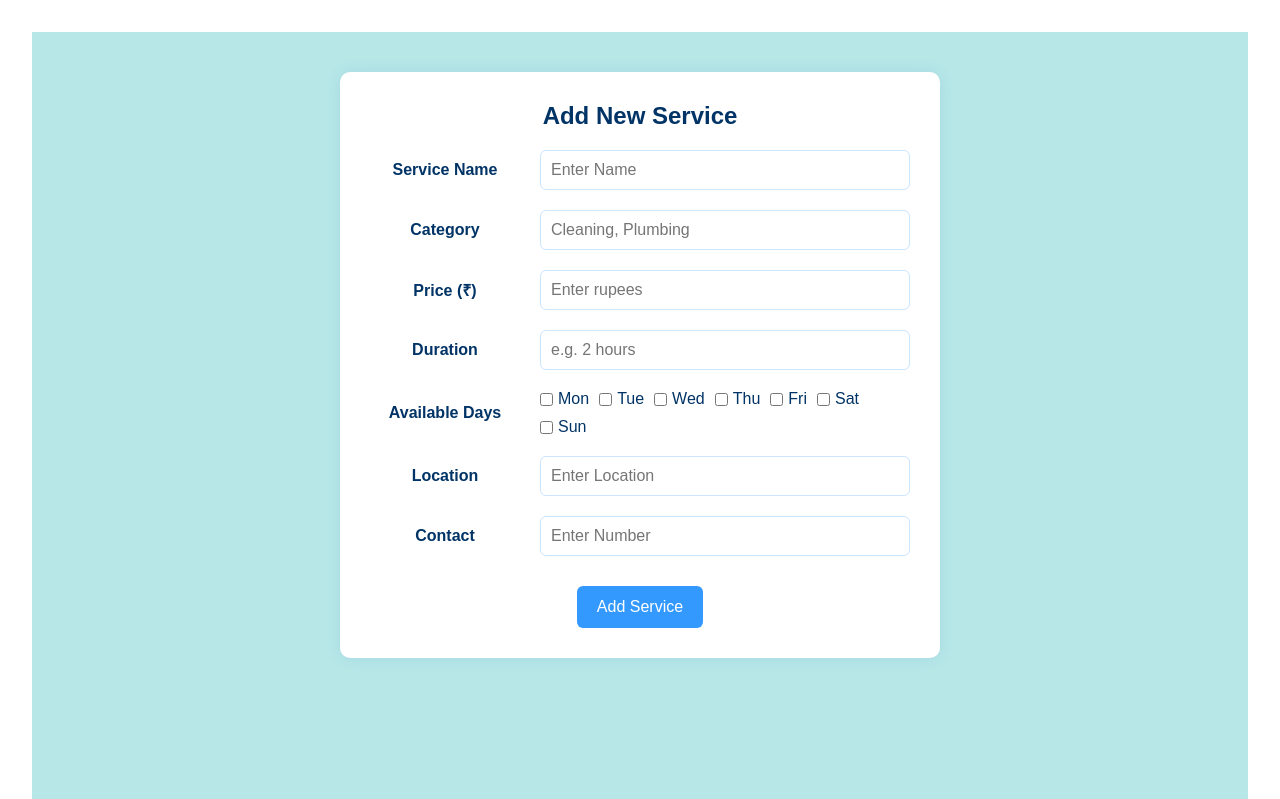
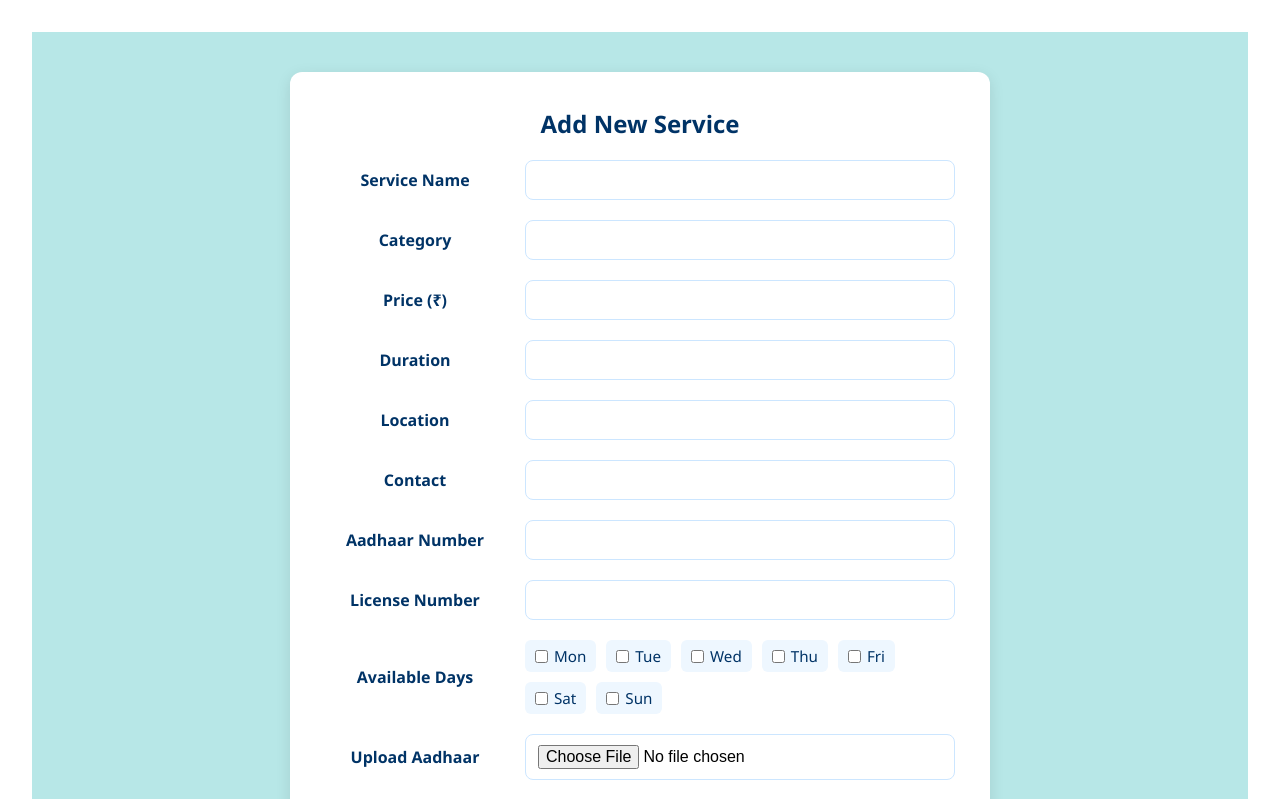
Before and after one commit to chaitanya-goutam-9/ServeNow-_Frontend-Provider, a React (Vite) app: page /add-service in a window 1280 px wide. Shown: the top 799 px of the page. Built offline with nearby package versions, Linux system fonts and the light colour scheme.

Commit message:
first push code . provider section

```diff
--- a/src/App.jsx
+++ b/src/App.jsx
@@ -3,7 +3,7 @@ import Login from "./components/Login";
 import Register from "./components/Register";
 import ForgotPassword from "./components/ForgotPassword";
 import Dashboard from "./components/Dashboard";
-import AddServiceForm from "./components/AddServiceForm"; // ✅ Import this
+import AddServiceForm from "./components/AddServiceForm";
 import { Routes, Route } from "react-router-dom";
 import EarningsReport  from "./pages/EarningsReport"
 import ManageBookings from "./pages/ManageBookings";
--- a/src/components/AddServiceForm.jsx
+++ b/src/components/AddServiceForm.jsx
@@ -5,15 +5,15 @@ const styles = {
     minHeight: "100vh",
     backgroundColor: "#B7E7E7",
     padding: "40px 20px",
-    fontFamily: "Arial, sans-serif",
+    fontFamily: "'Segoe UI', Tahoma, Geneva, Verdana, sans-serif",
   },
   formContainer: {
-    maxWidth: "600px",
+    maxWidth: "700px",
     margin: "0 auto",
     backgroundColor: "#ffffff",
-    padding: "30px",
-    borderRadius: "10px",
-    boxShadow: "0 0 15px rgba(0, 102, 204, 0.1)",
+    padding: "35px",
+    borderRadius: "12px",
+    boxShadow: "0 4px 15px rgba(0, 0, 0, 0.1)",
   },
   formGroup: {
     marginBottom: "20px",
@@ -23,16 +23,19 @@ const styles = {
     flexWrap: "wrap",
   },
   label: {
-    width: "150px",
+    width: "180px",
     color: "#003366",
-    fontWeight: "bold",
+    fontWeight: "600",
+    fontSize: "1rem",
   },
   input: {
     flex: 1,
-    padding: "10px",
+    padding: "10px 12px",
     border: "1px solid #cce6ff",
-    borderRadius: "6px",
+    borderRadius: "8px",
     fontSize: "1rem",
+    outline: "none",
+    transition: "border 0.2s",
   },
   checkboxGroup: {
     display: "flex",
@@ -43,26 +46,40 @@ const styles = {
   checkboxLabel: {
     display: "flex",
     alignItems: "center",
-    gap: "5px",
+    gap: "6px",
+    backgroundColor: "#eef7ff",
+    padding: "6px 10px",
+    borderRadius: "6px",
+    fontSize: "0.95rem",
+    fontWeight: "500",
     color: "#003366",
-  },
-  imagePreview: {
-    width: "100%",
-    maxHeight: "200px",
-    objectFit: "contain",
-    marginTop: "10px",
-    borderRadius: "8px",
-    border: "1px solid #cce6ff",
+    cursor: "pointer",
   },
   submitButton: {
     backgroundColor: "#3399ff",
     color: "white",
     border: "none",
-    padding: "12px 20px",
+    padding: "14px 24px",
     fontSize: "1rem",
-    borderRadius: "6px",
+    borderRadius: "8px",
     cursor: "pointer",
-    marginTop: "10px",
+    marginTop: "20px",
+    transition: "background-color 0.3s",
+  },
+  photoPreviewContainer: {
+    display: "flex",
+    flexWrap: "wrap",
+    gap: "12px",
+    marginTop: "15px",
+  },
+  photoPreview: {
+    width: "100px",
+    height: "100px",
+    objectFit: "cover",
+    borderRadius: "8px",
+    border: "1px solid #ccc",
+    boxShadow: "0 2px 5px rgba(0,0,0,0.1)",
+    transition: "transform 0.2s",
   },
 };
 
@@ -77,10 +94,12 @@ const AddServiceForm = () => {
     availableDays: [],
     location: "",
     contact: "",
-    image: "",
+    aadhaarNumber: "",
+    aadhaarFile: null,
+    licenseNumber: "",
+    licenseFile: null,
+    photos: [],
   });
-
-  // const [imagePreview, setImagePreview] = useState(null);
 
   const handleChange = (e) => {
     const { name, value } = e.target;
@@ -96,84 +115,121 @@ const AddServiceForm = () => {
     }));
   };
 
-  // const handleImageUpload = (e) => {
-  //   const file = e.target.files[0];
-  //   if (!file) return;
+  const handleFileChange = (e, field) => {
+    const file = e.target.files[0];
+    setFormData((prev) => ({ ...prev, [field]: file }));
+  };
 
-  //   const reader = new FileReader();
-  //   reader.onloadend = () => {
-  //     setFormData((prev) => ({
-  //       ...prev,
-  //       image: reader.result,
-  //     }));
-  //     setImagePreview(reader.result);
-  //   };
-  //   reader.readAsDataURL(file);
-  // };
+  const handlePhotoUpload = (e) => {
+    const files = Array.from(e.target.files);
+    setFormData((prev) => ({
+      ...prev,
+      photos: [...prev.photos, ...files],
+    }));
+  };
 
-  const handleSubmit = (e) => {
-    e.preventDefault();
+  const handleSubmit = async () => {
+    const formDataToSend = new FormData();
+    formDataToSend.append("serviceName", formData.serviceName);
+    formDataToSend.append("category", formData.category);
+    formDataToSend.append("price", formData.price);
+    formDataToSend.append("duration", formData.duration);
+    formDataToSend.append(
+      "availableDays",
+      JSON.stringify(formData.availableDays)
+    );
+    formDataToSend.append("location", formData.location);
+    formDataToSend.append("contact", formData.contact);
+    formDataToSend.append("aadhaarNumber", formData.aadhaarNumber);
+    formDataToSend.append("licenseNumber", formData.licenseNumber);
+
+    if (formData.aadhaarFile) {
+      formDataToSend.append("aadhaarFile", formData.aadhaarFile);
+    }
+    if (formData.licenseFile) {
+      formDataToSend.append("licenseFile", formData.licenseFile);
+    }
+
+    formData.photos.forEach((photo) => {
+      formDataToSend.append("photos", photo);
+    });
+
+    try {
+      const token = localStorage.getItem("token");
+      const response = await fetch("http://localhost:5000/api/provider-services/submit", {
+        method: "POST",
+        headers: {
+          Authorization: `Bearer ${token}`,
+        },
+        body: formDataToSend,
+
+      // const token =localStorage.setItem("token", response.data.token);
+      // const response = await fetch(
+      //   "http://localhost:5000/api/provider-services/submit",
+      //   {
+      //     method: "POST",
+      //     headers: {
+      //       Authorization: `Bearer ${token}`,
+      //     },
+      //     body: formDataToSend,
+        }
+      );
+
+      if (response.ok) {
         alert("Service Added Successfully!");
-    const saved = JSON.parse(localStorage.getItem("services")) || [];
-    localStorage.setItem("services", JSON.stringify([...saved, formData]));
+        setFormData({
+          serviceName: "",
+          category: "",
+          price: "",
+          duration: "",
+          availableDays: [],
+          location: "",
+          contact: "",
+          aadhaarNumber: "",
+          aadhaarFile: null,
+          licenseNumber: "",
+          licenseFile: null,
+          photos: [],
+        });
+      } else {
+        alert("Failed to add service. Please try again.");
+      }
+    } catch (error) {
+
+      alert("Server error. Try again later.");
+      console.error("Error:", error);
+    }
   };
 
   return (
     <div style={styles.pageWrapper}>
       <div style={styles.formContainer}>
-        <h2 style={{ color: "#003366", marginBottom: "20px" }}>Add New Service</h2>
-        <form onSubmit={handleSubmit}>
-          <div style={styles.formGroup}>
-            <label style={styles.label}>Service Name</label>
+        <h2 style={{ color: "#003366", marginBottom: "20px" }}>
+          Add New Service
+        </h2>
+
+        {[
+          ["Service Name", "serviceName"],
+          ["Category", "category"],
+          ["Price (₹)", "price", "number"],
+          ["Duration", "duration"],
+          ["Location", "location"],
+          ["Contact", "contact", "tel"],
+          ["Aadhaar Number", "aadhaarNumber"],
+          ["License Number", "licenseNumber"],
+        ].map(([label, name, type = "text"]) => (
+          <div key={name} style={styles.formGroup}>
+            <label style={styles.label}>{label}</label>
             <input
               style={styles.input}
-              type="text"
-              name="serviceName"
-              value={formData.serviceName}
+              type={type}
+              name={name}
+              value={formData[name]}
               onChange={handleChange}
-              placeholder="Enter Name"
               required
             />
           </div>
-
-          <div style={styles.formGroup}>
-            <label style={styles.label}>Category</label>
-            <input
-              style={styles.input}
-              type="text"
-              name="category"
-              value={formData.category}
-              onChange={handleChange}
-              placeholder="Cleaning, Plumbing"
-              required
-            />
-          </div>
-
-          <div style={styles.formGroup}>
-            <label style={styles.label}>Price (₹)</label>
-            <input
-              style={styles.input}
-              type="number"
-              name="price"
-              value={formData.price}
-              onChange={handleChange}
-              placeholder="Enter rupees"
-              required
-            />
-          </div>
-
-          <div style={styles.formGroup}>
-            <label style={styles.label}>Duration</label>
-            <input
-              style={styles.input}
-              type="text"
-              name="duration"
-              value={formData.duration}
-              onChange={handleChange}
-              placeholder="e.g. 2 hours"
-              required
-            />
-          </div>
+        ))}
 
         <div style={styles.formGroup}>
           <label style={styles.label}>Available Days</label>
@@ -192,50 +248,69 @@ const AddServiceForm = () => {
         </div>
 
         <div style={styles.formGroup}>
-            <label style={styles.label}>Location</label>
+          <label style={styles.label}>Upload Aadhaar</label>
           <input
             style={styles.input}
-              type="text"
-              name="location"
-              value={formData.location}
-              onChange={handleChange}
-              placeholder="Enter Location"
+            type="file"
+            accept=".jpg,.jpeg,.png,.pdf"
+            onChange={(e) => handleFileChange(e, "aadhaarFile")}
             required
           />
         </div>
 
         <div style={styles.formGroup}>
-            <label style={styles.label}>Contact</label>
+          <label style={styles.label}>Upload License</label>
           <input
             style={styles.input}
-              type="tel"
-              name="contact"
-              value={formData.contact}
-              onChange={handleChange}
-              placeholder="Enter Number"
+            type="file"
+            accept=".jpg,.jpeg,.png,.pdf"
+            onChange={(e) => handleFileChange(e, "licenseFile")}
             required
           />
         </div>
 
-          {/* <div style={styles.formGroup}>
-            <label style={styles.label}>Service Image</label>
-            <div style={{ flex: 1 }}>
+        <div style={styles.formGroup}>
+          <label style={styles.label}>Upload Photos</label>
           <input
+            style={styles.input}
             type="file"
             accept="image/*"
-                onChange={handleImageUpload}
-                style={{ ...styles.input, padding: "8px" }}
+            multiple
+            onChange={handlePhotoUpload}
           />
-              {imagePreview && (
-                <img src={imagePreview} alt="Preview" style={styles.imagePreview} />
+        </div>
+
+        {formData.photos.length > 0 && (
+          <div style={styles.photoPreviewContainer}>
+            {formData.photos.map((file, idx) => (
+              <img
+                key={idx}
+                src={URL.createObjectURL(file)}
+                alt={`Preview ${idx}`}
+                style={styles.photoPreview}
+                onMouseEnter={(e) =>
+                  (e.currentTarget.style.transform = "scale(1.05)")
+                }
+                onMouseLeave={(e) =>
+                  (e.currentTarget.style.transform = "scale(1)")
+                }
+              />
+            ))}
+          </div>
         )}
-            </div>
-          </div> */}
 
-          <button type="submit" style={styles.submitButton}>
+        <button
+          style={styles.submitButton}
+          onClick={handleSubmit}
+          onMouseEnter={(e) =>
+            (e.currentTarget.style.backgroundColor = "#1c80e3")
+          }
+          onMouseLeave={(e) =>
+            (e.currentTarget.style.backgroundColor = "#3399ff")
+          }
+        >
           Add Service
         </button>
-        </form>
       </div>
     </div>
   );
--- a/src/components/Dashboard.jsx
+++ b/src/components/Dashboard.jsx
@@ -115,7 +115,7 @@ const styles = {
   },
   contentArea: {
     padding: "20px",
-    backgroundColor: "#f0f8ff",
+    // backgroundColor: "#f0f8ff",
     flex: 1,
     width: "100%",
     boxSizing: "border-box",
--- a/src/components/ForgotPassword.jsx
+++ b/src/components/ForgotPassword.jsx
@@ -72,7 +72,7 @@ function ForgotPassword() {
     setMessage('');
 
     try {
-      const res = await axios.post('http://localhost:5000/api/provider/forgot-password', { email });
+      const res = await axios.post('http://localhost:5000/api/provider/forgotPassword', { email });
       if (res.status === 200) {
         setStep(2);
         setMessage('OTP sent to your email.');
```
Lines whose indentation alone changed are shown as unchanged.
